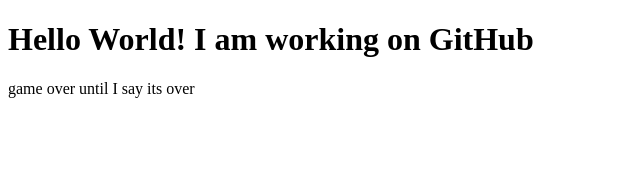
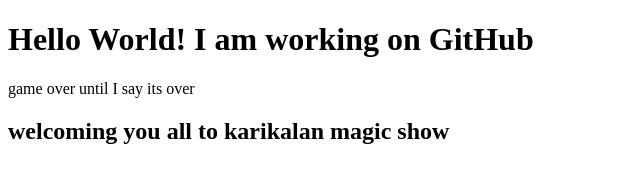
Before and after one commit to kishorem006/learn-git, a plain HTML site: page index.html in a window 1280 px wide. Shown: the whole page, without its empty margins (0-640 px from the left). Drawn offline with Linux system fonts and the light colour scheme.

Commit message:
index is added

```diff
--- a/index.html
+++ b/index.html
@@ -7,6 +7,6 @@
 
     <h1>Hello World! I am working on GitHub</h1>
     <p>game over until I say its over</p>
-
+    <h2>welcoming you all to karikalan magic show</h2>
 </body>
 </html>
```
